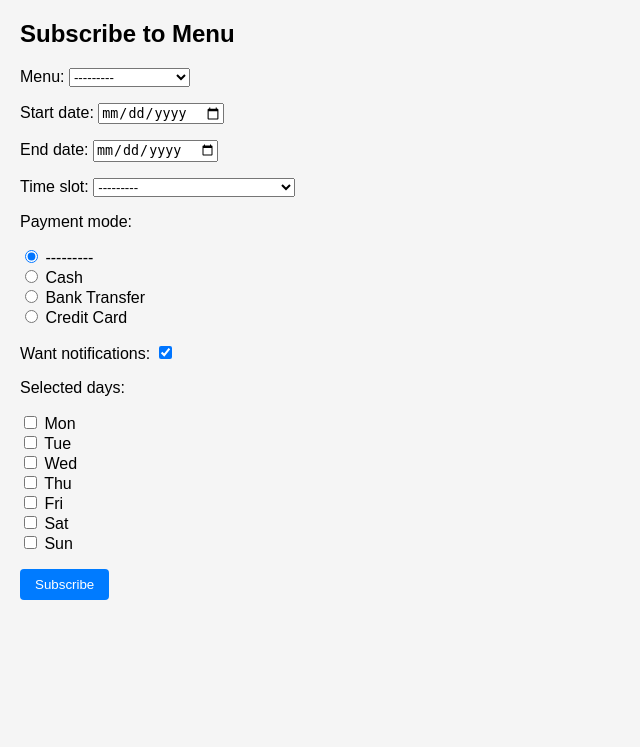
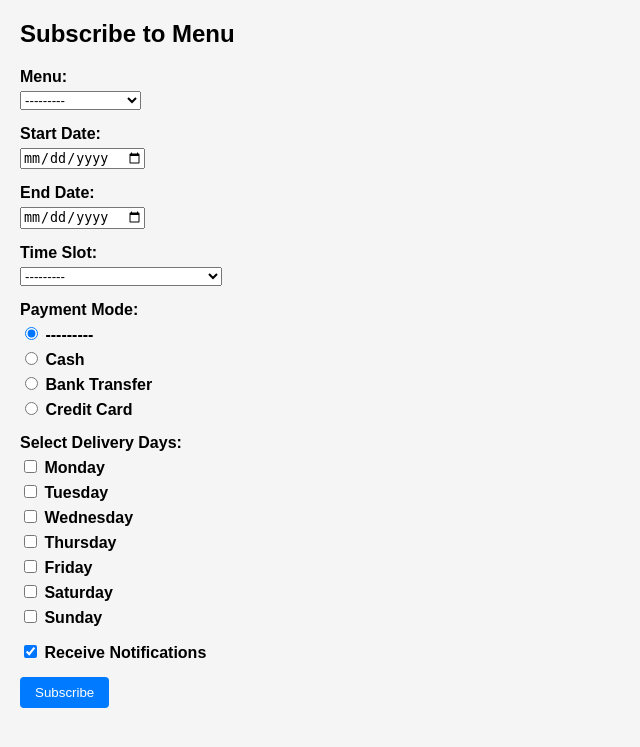
Before and after one commit to adeelrehman77/django_kitchen, a Django app: page /subscribe/ in a window 1280 px wide. Shown: the part 38-785 px from the top of the page, without its empty margins (0-640 px from the left). Run offline with Django 5.2, Linux system fonts and the light colour scheme; a user stored in the database is signed in; tables that the repository leaves empty hold one stand-in row (values such as "Sample post").

Commit message:
Assistant checkpoint: Add weekday selection to subscription form
Assistant generated file changes:
- main/views.py: Update SubscriptionForm with weekdays selection
- main/templates/main/subscribe.html: Update subscription template with weekdays styling
- main/static/css/style.css: Add weekdays selection styling

---

User prompt:

On Backend: In add subscription add week days selectuon optin as well

```diff
--- a/main/static/css/style.css
+++ b/main/static/css/style.css
@@ -1,3 +1,32 @@
+
+.weekdays-selection ul {
+    list-style: none;
+    padding: 0;
+    display: flex;
+    flex-wrap: wrap;
+    gap: 10px;
+}
+
+.weekdays-selection li {
+    margin-right: 15px;
+}
+
+.weekdays-selection label {
+    display: flex;
+    align-items: center;
+    gap: 5px;
+}
+
+.form-group {
+    margin-bottom: 15px;
+}
+
+.form-group label {
+    display: block;
+    margin-bottom: 5px;
+    font-weight: bold;
+}
+
 
 body {
     font-family: Arial, sans-serif;
--- a/main/templates/main/subscribe.html
+++ b/main/templates/main/subscribe.html
@@ -5,7 +5,36 @@
 <h2>Subscribe to Menu</h2>
 <form method="post" class="subscription-form">
     {% csrf_token %}
-    {{ form.as_p }}
+    <div class="form-group">
+        <label>Menu:</label>
+        {{ form.menu }}
+    </div>
+    <div class="form-group">
+        <label>Start Date:</label>
+        {{ form.start_date }}
+    </div>
+    <div class="form-group">
+        <label>End Date:</label>
+        {{ form.end_date }}
+    </div>
+    <div class="form-group">
+        <label>Time Slot:</label>
+        {{ form.time_slot }}
+    </div>
+    <div class="form-group">
+        <label>Payment Mode:</label>
+        {{ form.payment_mode }}
+    </div>
+    <div class="form-group weekdays-selection">
+        <label>Select Delivery Days:</label>
+        {{ form.selected_days }}
+    </div>
+    <div class="form-group">
+        <label>
+            {{ form.want_notifications }}
+            Receive Notifications
+        </label>
+    </div>
     <button type="submit" class="btn">Subscribe</button>
 </form>
 
--- a/main/views.py
+++ b/main/views.py
@@ -27,13 +27,28 @@
     return render(request, 'main/register.html', {'form': form})
 
 class SubscriptionForm(forms.ModelForm):
+    DAYS_CHOICES = [
+        ('0', 'Monday'),
+        ('1', 'Tuesday'),
+        ('2', 'Wednesday'),
+        ('3', 'Thursday'),
+        ('4', 'Friday'),
+        ('5', 'Saturday'),
+        ('6', 'Sunday'),
+    ]
+
+    selected_days = forms.MultipleChoiceField(
+        choices=DAYS_CHOICES,
+        widget=forms.CheckboxSelectMultiple,
+        required=True
+    )
+
     class Meta:
         model = Subscription
         fields = ['menu', 'start_date', 'end_date', 'time_slot', 'payment_mode', 'want_notifications', 'selected_days']
         widgets = {
             'start_date': forms.DateInput(attrs={'type': 'date', 'min': datetime.date.today().isoformat()}),
             'end_date': forms.DateInput(attrs={'type': 'date', 'min': datetime.date.today().isoformat()}),
-            'selected_days': forms.CheckboxSelectMultiple(choices=[(str(i), day) for i, day in enumerate(['Mon', 'Tue', 'Wed', 'Thu', 'Fri', 'Sat', 'Sun'])]),
             'payment_mode': forms.RadioSelect(),
         }
 
```
